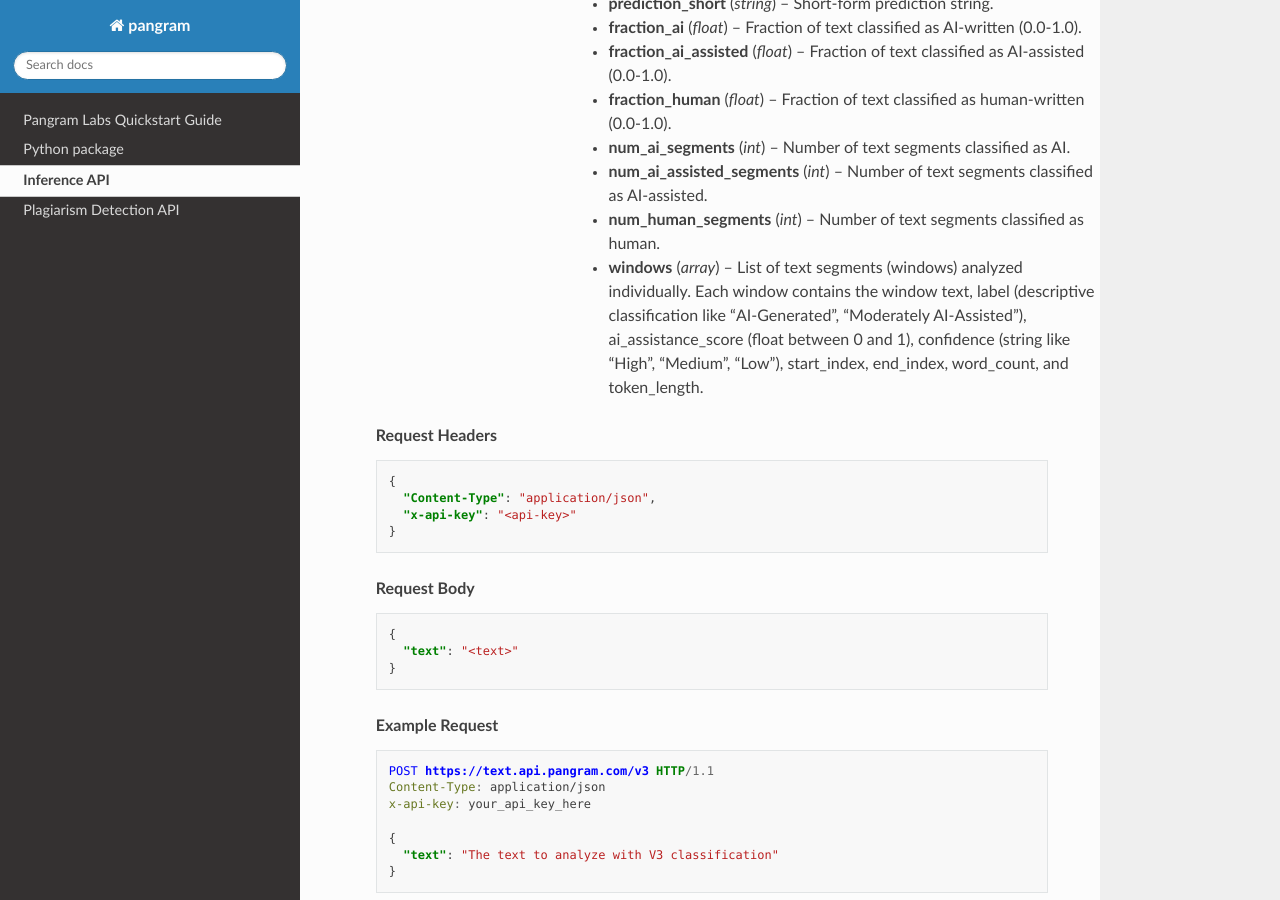
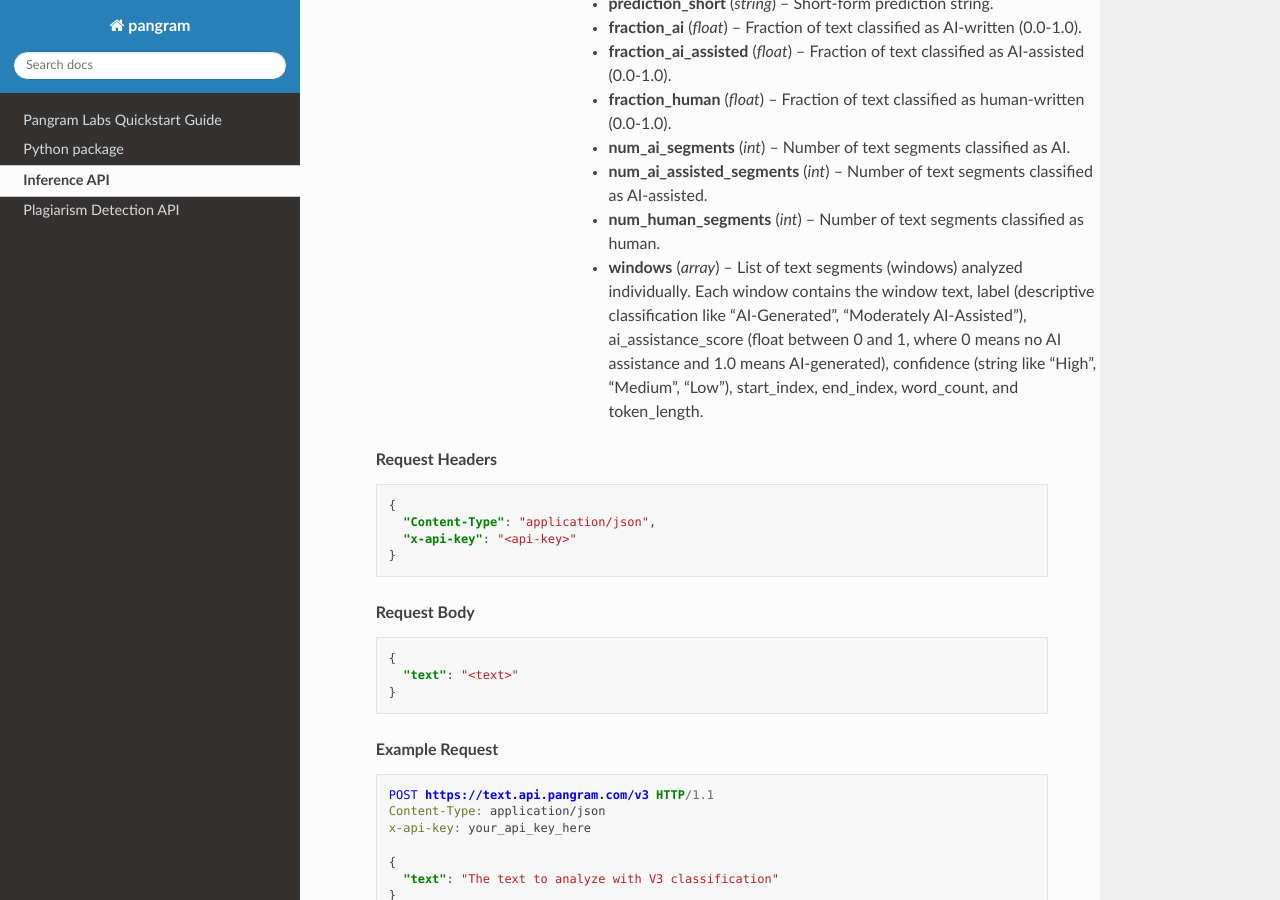
Before and after one commit to pangramlabs/pangram-sdk, a Sphinx documentation site: the page built from docs/api/rest.rst, in a window 1280 px wide and 900 px high, scrolled down 1466 px. Built offline with Sphinx 7.4.7 and the Read the Docs theme 3.1.0, drawn with Linux system fonts in a browser that asks for light colours.

Commit message:
Update docs/api/rest.rst - PR suggestion
Co-authored-by: Max Spero <mmspero@gmail.com>

```diff
--- a/docs/api/rest.rst
+++ b/docs/api/rest.rst
@@ -69,7 +69,7 @@ The Inference API allows you to submit text and receive an AI likelihood score.
   :>json int num_ai_segments: Number of text segments classified as AI.
   :>json int num_ai_assisted_segments: Number of text segments classified as AI-assisted.
   :>json int num_human_segments: Number of text segments classified as human.
-  :>json array windows: List of text segments (windows) analyzed individually. Each window contains the window text, label (descriptive classification like "AI-Generated", "Moderately AI-Assisted"), ai_assistance_score (float between 0 and 1), confidence (string like "High", "Medium", "Low"), start_index, end_index, word_count, and token_length.
+  :>json array windows: List of text segments (windows) analyzed individually. Each window contains the window text, label (descriptive classification like "AI-Generated", "Moderately AI-Assisted"), ai_assistance_score (float between 0 and 1, where 0 means no AI assistance and 1.0 means AI-generated), confidence (string like "High", "Medium", "Low"), start_index, end_index, word_count, and token_length.
 
   **Request Headers**
 
```
